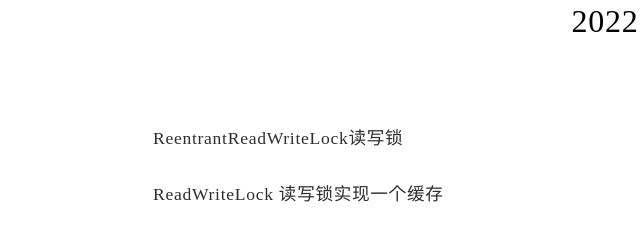
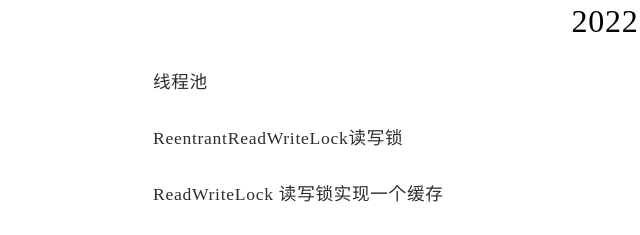
Before and after one commit to liguangling-lgl/liguangling-lgl.github.io, a plain HTML site: page index.html in a window 1280 px wide. Shown: the part 174-409 px from the top of the page, 35-675 px from the left. Drawn offline with nearby package versions, Linux system fonts and the light colour scheme; a web font is replaced by a local one.

Commit message:
Site updated: 2022-06-27 09:56:44

```diff
--- a/index.html
+++ b/index.html
@@ -101,7 +101,7 @@
 
           <a  href="/2022/06/22/%E7%BA%BF%E7%A8%8B%E6%B1%A0/">
           <div class="archive-post animate__animated  animate__fadeInUp">
-            <div class="archive-post-title"></div>
+            <div class="archive-post-title">线程池</div>
             <div class="archive-post-date">06-22</div>
             <!-- Jun 22 -->
           </div>
```
Also changed, not shown: 2022/06/22/线程池/index.html (+2 -2 lines), archives/2022/06/index.html (+1 -1 lines), archives/2022/index.html (+1 -1 lines), archives/index.html (+1 -1 lines).
